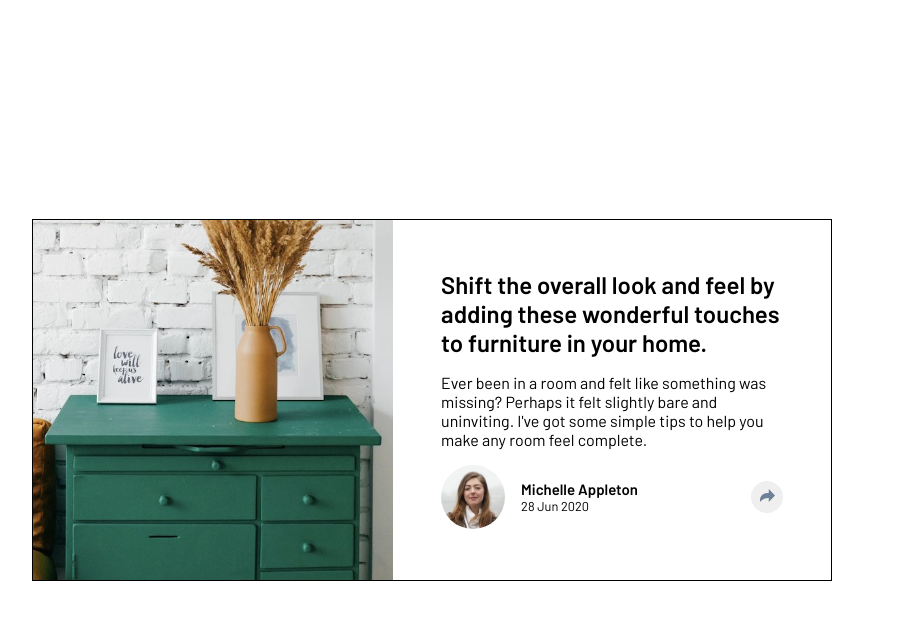
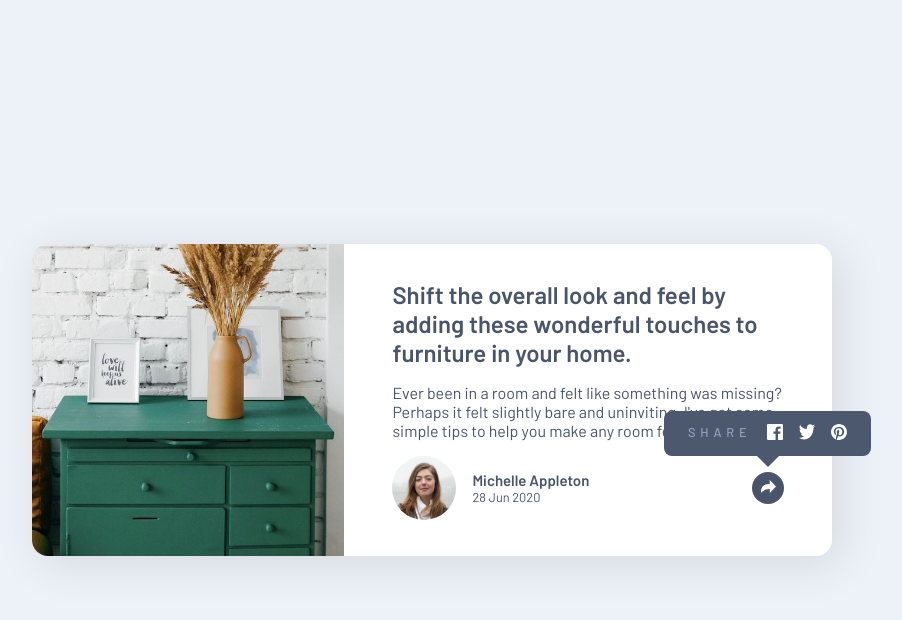
Before and after one commit to imJasonLeo/Compoments, a plain HTML site: page Article Preview/index.html in a window 1280 px wide. Both pictures are taken after a click on the button 975 px from the left and 497 px from the top of the page. Shown: the whole page, without its empty margins (208-1110 px from the left). Drawn offline with Linux system fonts and the light colour scheme.

Commit message:
Desktop Version Complete
Added Tooltip classes and Interaction functionality with styling

```diff
--- a/Article Preview/index.html
+++ b/Article Preview/index.html
@@ -25,31 +25,34 @@
                 <p>Ever been in a room and felt like something was missing? Perhaps it felt slightly bare and
                     uninviting. I've got some simple tips to help you make any room feel complete.</p>
 
-                <div class="share-wrapper">
-                    <div class="profile">
-                        <div class="profile-info">
-                            <img src="images/avatar-michelle.jpg" alt="">
-                            <div class="profile-text">
-                                <h3>Michelle Appleton</h3>
-                                <p>28 Jun 2020</p>
-                            </div>
+                <div class="profile">
+                    <div class="profile-info">
+                        <img src="images/avatar-michelle.jpg" alt="">
+                        <div class="profile-text">
+                            <h3>Michelle Appleton</h3>
+                            <p>28 Jun 2020</p>
                         </div>
-                        <button class="share-btn"><img src="images/icon-share.svg" alt=""></button>
                     </div>
 
-                    <div class="share" style="display: none;">
-                        <div class="share-info">
-                            <h3>SHARE</h3>
-                            <img src="images/icon-facebook.svg" alt="" class="social">
-                            <img src="images/icon-twitter.svg" alt="" class="social">
-                            <img src="images/icon-pinterest.svg" alt="" class="social">
+                    <div class="share">
+                        <button class="share-btn"><img src="images/icon-share.svg" alt=""></button>
+                        <div class="share-tooltip hidden">
+                            <h2>SHARE</h2>
+                            <a href="https://www.facebook.com/" target="_blank"><img src="images/icon-facebook.svg"
+                                    alt=""></a>
+                            <a href="https://twitter.com" target="_blank"><img src="images/icon-twitter.svg" alt=""></a>
+                            <a href="https://www.pinterest.com/" target="_blank"><img src="images/icon-pinterest.svg"
+                                    alt=""></a>
+                            <button class="share-btn hidden"><img src="images/icon-share.svg" alt=""></button>
                         </div>
-                        <button class="share-btn"><img src="images/icon-share.svg" alt=""></button>
                     </div>
                 </div>
             </div>
         </div>
     </div>
+
+    <script src="script.js"></script>
+
 </body>
 
 </html>
--- a/Article Preview/main.css
+++ b/Article Preview/main.css
@@ -7,25 +7,34 @@
     font-family: 'Barlow', sans-serif;
 }
 
+.hidden {
+    display: none !important;
+}
+
 .fullscreen {
     width: 100vw;
     height: 100vh;
     display: flex;
     align-items: center;
     justify-content: center;
+    background-color: #EDF2F8;
 }
 
 .container {
-    border: 1px solid black;
     display: flex;
     align-items: center;
-    /* background-color: red; */
     width: 50rem;
+    border-radius: 1rem;
+    box-shadow: .5rem .5rem 3rem rgba(0, 0, 0, 0.10);
+    background-color: white;
+    color: #49556B;
 }
 
 .featured-img {
     overflow: hidden;
     width: 75rem;
+    border-top-left-radius: 1rem;
+    border-bottom-left-radius: 1rem;
 }
 
 .featured-img>img {
@@ -37,10 +46,11 @@
 }
 
 .article-text {
-    padding: 3rem;
+    padding: 0 3rem;
     display: flex;
     flex-direction: column;
     gap: 1rem;
+    width: 100rem
 }
 
 .profile-info>img {
@@ -63,42 +73,70 @@
     align-items: center;
 }
 
-.profile>button {
+.share {
+    position: relative;
+}
+
+.share-btn {
     height: 2rem;
     width: 2rem;
     border-radius: 50%;
     border: none;
+    cursor: pointer;
+
+    background-color: #EDF2F8;
 }
 
-.share-wrapper {
-    position: relative;
+.clicked {
+    background-color: #49556B;
 }
 
-.share {
-    /* display: none; */
-    color: white;
-    background-color: #495669;
-    display: flex;
-    justify-content: space-between;
-    align-items: center;
-    padding: 1rem;
-    position: absolute;
-    top: 0;
-    left: 0;
+.clicked img {
+    filter: brightness(0) saturate(100%) invert(98%) sepia(100%) saturate(0%) hue-rotate(316deg) brightness(102%) contrast(102%);
 }
 
-.share-info {
+.share .share-tooltip {
+    /* visibility: hidden; */
     display: flex;
     gap: 1rem;
-    align-items: center;
+    /* align-items: center; */
+    justify-content: center;
+    background-color: #4C586E;
+    text-align: center;
+    padding: .8rem 1.5rem;
+    border-radius: .5rem;
+    color: white;
+
+    position: absolute;
+    z-index: 1;
+    left: 0;
+    bottom: 150%;
+    margin-left: -5.5rem;
 }
 
-.social {
-    display: block;
-    width: 1rem;
-    height: 1rem;
+.share-tooltip::after {
+    content: "";
+    position: absolute;
+    border-width: .7rem;
+    border-style: solid;
+    border-color: #4C586E transparent transparent transparent;
+    top: 100%;
 }
 
-.share>button {
-    display: none;
+.share-tooltip img {
+    height: 1rem;
+    width: 1rem;
 }
+
+.share-tooltip h2 {
+    font-size: .8rem;
+    letter-spacing: .3rem;
+    font-weight: 500;
+    color: #90a0be;
+}
+
+
+/* IN JS CHANGE VIS ON BUTTON CLICK */
+/* .share:hover .share-tooltip {
+    visibility: visible;
+} */
--- /dev/null
+++ b/Article Preview/script.js
@@ -0,0 +1,9 @@
+const shareBtn = document.querySelectorAll('.share-btn')
+const shareTooltip = document.querySelector('.share-tooltip')
+
+shareBtn.forEach(btn => {
+    btn.addEventListener('click', () => {
+        shareTooltip.classList.toggle('hidden')
+        btn.classList.toggle('clicked')
+    })
+})
```
